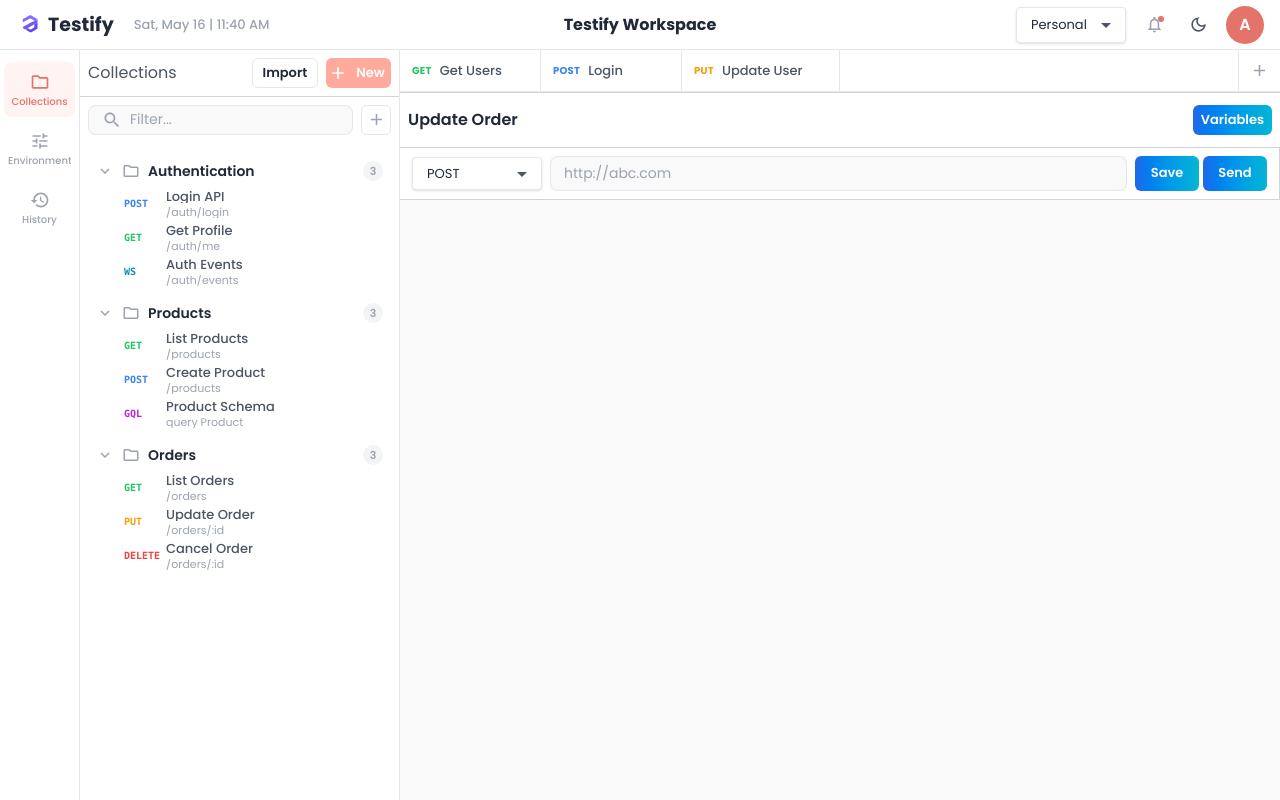
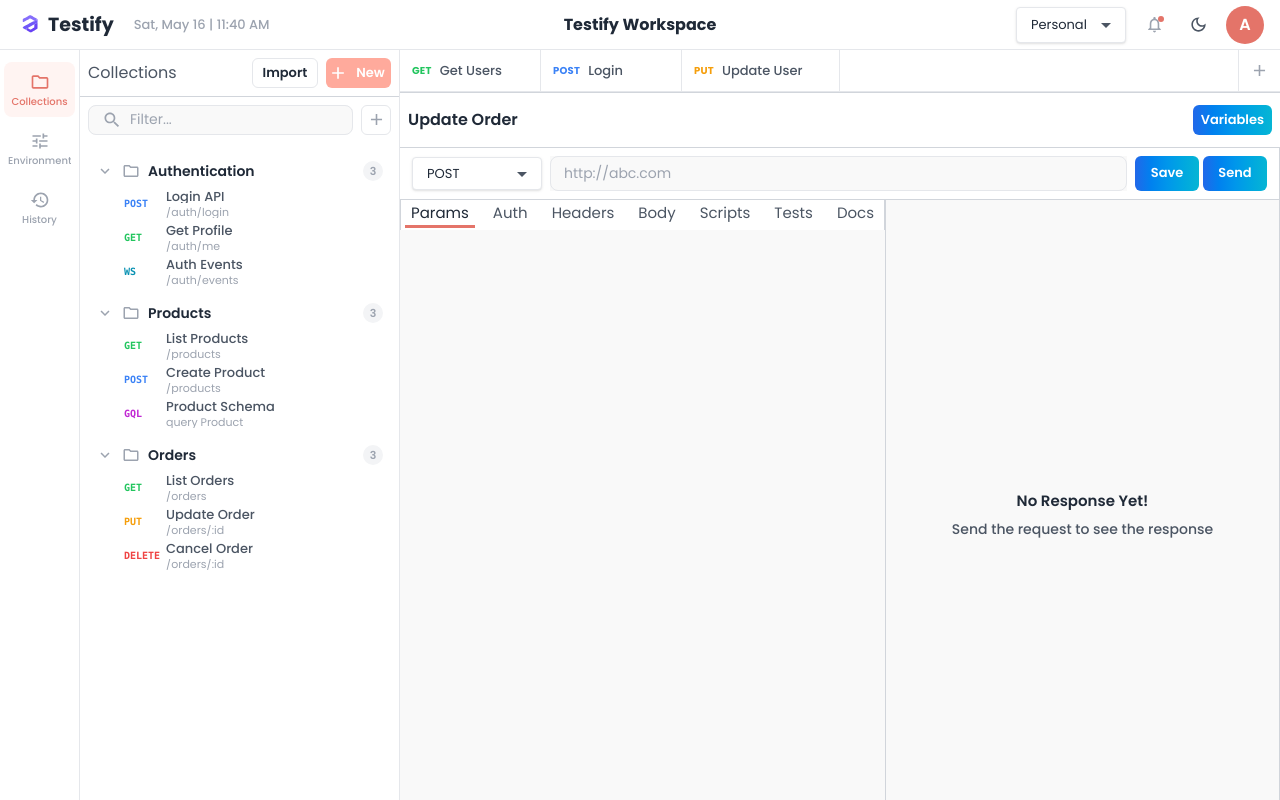
Before and after one commit to Harish-Reddy-Kakalambudu/Testify, a React (Vite) app: page /testify/collections in a window 1280 px wide. Built offline with nearby package versions, Linux system fonts and the light colour scheme.

Commit message:
made the http full refactor and created the perfect and correct UI

```diff
--- a/package.json
+++ b/package.json
@@ -16,6 +16,7 @@
     "@mui/icons-material": "^9.0.1",
     "@mui/material": "^9.0.1",
     "@tailwindcss/vite": "^4.3.0",
+    "lucide-react": "^1.21.0",
     "monaco-editor": "^0.55.1",
     "react": "^19.2.6",
     "react-dom": "^19.2.6",
--- a/src/pages/collections/layouts/http/HttpLayout.jsx
+++ b/src/pages/collections/layouts/http/HttpLayout.jsx
@@ -4,22 +4,35 @@
 import { ConfigDropdownOptions } from "../../../../config/collections_config";
 import TextField from "../../../../components/textfield/TextField";
 import Button from "../../../../components/button/Button";
+import RequestLayout from "./layouts/request_layout/RequestLayout";
+import ResponseLayout from "./layouts/response_layout/ResponseLayout";
 
-const HttpLayout =()=>{
-    const [activeOption,setActiveOption] = useState("POST")
-    return(
-        <Box className="flex gap-2 h-13 w-full border-b border-r  border-border-main bg-card px-3 py-2">
-            <Box className="flex items-center">
-                <Dropdown options={ConfigDropdownOptions} value={activeOption} onChange={setActiveOption}/>
+
+const HttpLayout = () => {
+    const [activeOption, setActiveOption] = useState("POST")
+    return (
+        <Box className="h-full w-full flex flex-col ">
+            <Box className="flex gap-2 h-13 w-full border-b border-r  border-border-main bg-card px-3 py-2">
+                {/* Url Section */}
+                <Box className="flex items-center">
+                    <Dropdown options={ConfigDropdownOptions} value={activeOption} onChange={setActiveOption} />
+                </Box>
+                <Box className="flex flex-1">
+                    <TextField placeholder={"http://abc.com"} className="bg-page" />
+                </Box>
+                <Box className="flex gap-1 items-center">
+                    <Button label="Save" height="100%" />
+                    <Button label="Send" height="100%" />
+                </Box>
+                {/* Request and Response Section */}
+
             </Box>
-            <Box className="flex flex-1">
-                <TextField placeholder={"http://abc.com"} className="bg-page"/>
-            </Box>
-            <Box className="flex gap-1 items-center">
-                <Button label="Save" height="100%"/>
-                <Button label="Send" height="100%"/>
+            <Box className="flex h-full w-full">
+                <RequestLayout/>
+                <ResponseLayout/>
             </Box>
         </Box>
+
     )
 }
 
--- /dev/null
+++ b/src/pages/collections/layouts/http/components/tabs/SimpleTabs.jsx
@@ -0,0 +1,20 @@
+import {useState} from "react"
+import { Box, Typography } from "@mui/material"
+const SimpleTabs = ({tabs,onChange,activeTab})=>{
+
+    return(
+        <Box className="h-7.5 w-full py-0.5 px-1 flex gap-3">
+            {tabs.map((tab) => {
+                return (
+                    <Box key={tab} onClick={()=>onChange(tab)}
+                        className={`h-full flex items-center justify-center cursor-pointer px-1.5 py-2 border-b-3 ${activeTab === tab ? "border-pri-500" : "border-transparent"}`}
+                    >
+                        <Typography className={`text-fs-lg! ${activeTab === tab ? "text-title!" : "text-main!"}`}>{tab}</Typography>
+                    </Box>
+                )
+            })}
+        </Box>
+    )
+}
+
+export default SimpleTabs;
--- /dev/null
+++ b/src/pages/collections/layouts/http/layouts/request_layout/RequestLayout.jsx
@@ -0,0 +1,19 @@
+import { useState } from "react";
+import { Box, Typography } from "@mui/material"
+import SimpleTabs from "../../components/tabs/SimpleTabs";
+const RequestLayout = () => {
+    const [activeTab, setActiveTab] = useState("Params")
+    const RequestTabs = ["Params", "Auth", "Headers", "Body", "Scripts", "Tests", "Docs"]
+
+
+    return (
+        <Box className="flex h-[30px] w-full border-x border-border-main">
+            <Box className="bg-card">
+                <SimpleTabs tabs={RequestTabs} activeTab={activeTab} onChange={setActiveTab} />
+            </Box>
+
+        </Box>
+    )
+}
+
+export default RequestLayout;
--- /dev/null
+++ b/src/pages/collections/layouts/http/layouts/response_layout/ResponseLayout.jsx
@@ -0,0 +1,17 @@
+import {useState} from "react"
+import { Box , Typography } from "@mui/material"
+import { Send } from "lucide-react"
+
+const ResponseLayout = ()=>{
+    return(
+        <Box className="bg-transparent flex items-center justify-center border-x border-border-main h-full w-full">
+            <Box className="flex flex-col gap-1.5 items-center">
+                <Send fontSize={24} color="var(--color-pri-300)"/>
+                <Typography className="text-fs-lg! text-title! font-semibold!">No Response Yet!</Typography>
+                <Typography className="text-fs-md! text-main! font-medium! ">Send the request to see the response</Typography>
+            </Box>
+        </Box>
+    )
+}
+
+export default ResponseLayout;
```
Also changed, not shown: 1 other file (tests, documents, lock files or other folders).
